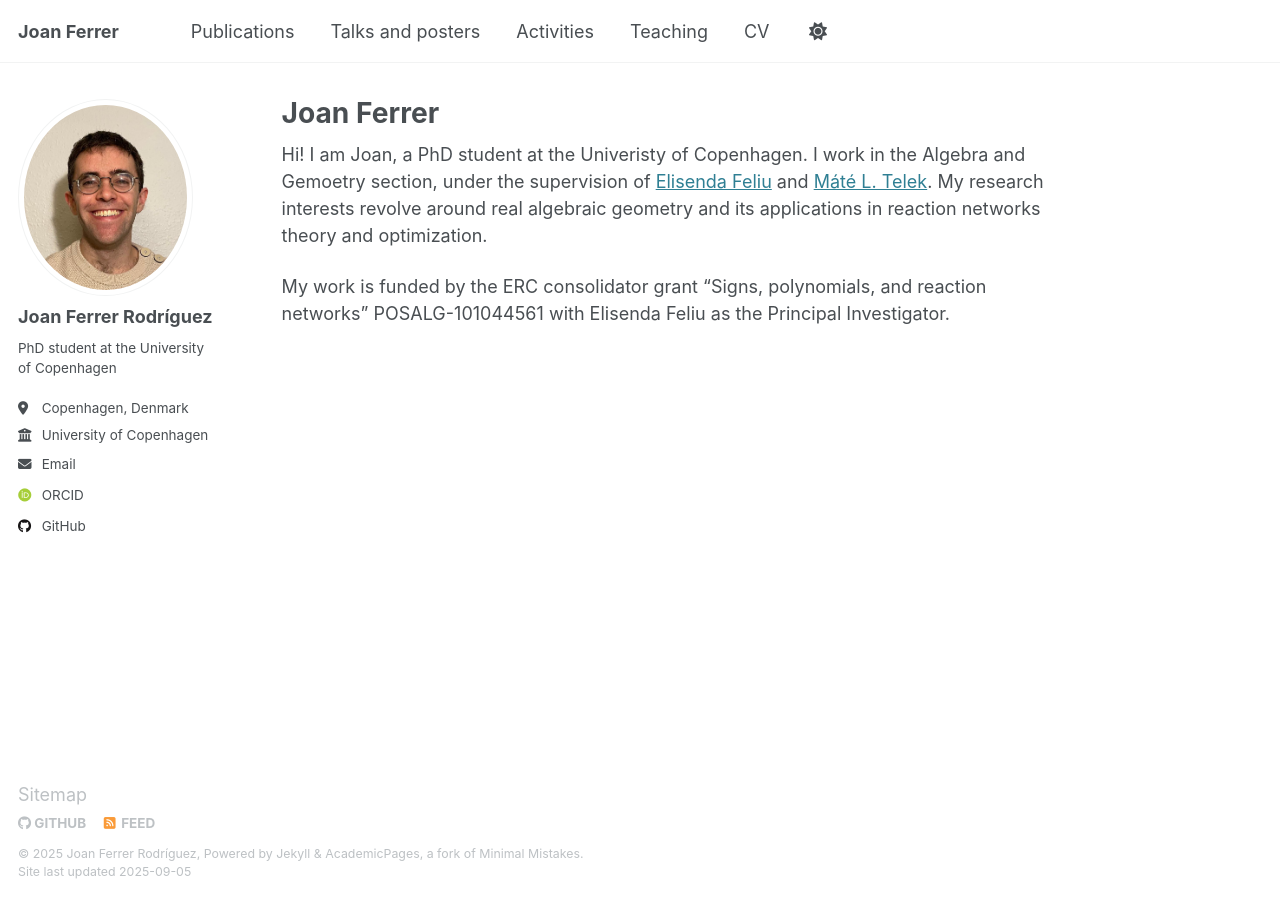
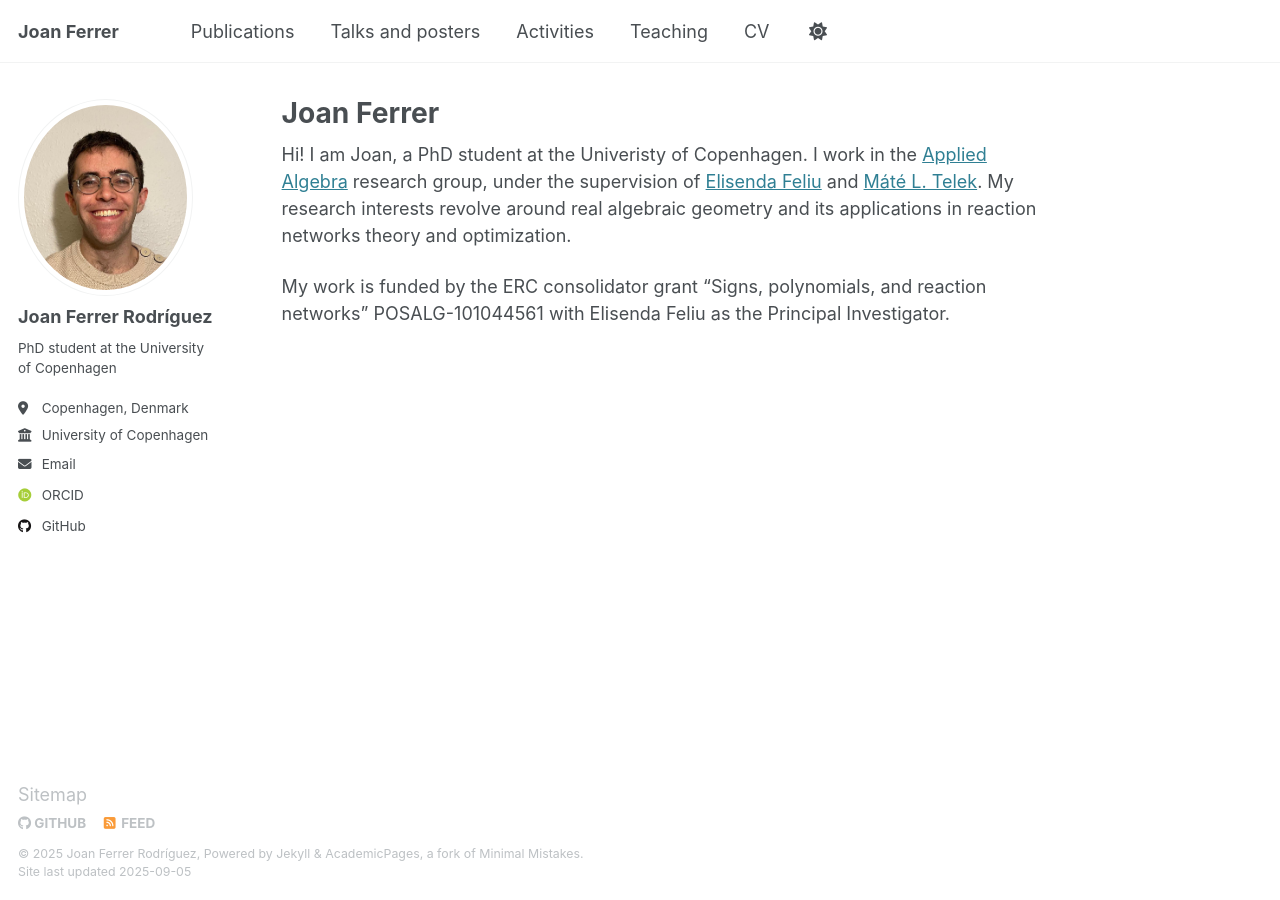
Before and after one commit to joan-ferrer/joan-ferrer.github.io, a Jekyll site: the page built from _pages/about.md, in a window 1280 px wide. Built offline with Jekyll 4.4.1, drawn with Linux system fonts in a browser that asks for light colours; some web fonts are replaced.

Commit message:
Update about.md

```diff
--- a/_pages/about.md
+++ b/_pages/about.md
@@ -7,6 +7,6 @@ redirect_from:
   - /about.html
 ---
 
-Hi! I am Joan, a PhD student at the Univeristy of Copenhagen. I work in the Algebra and Gemoetry section, under the supervision of [Elisenda Feliu](https://web.math.ku.dk/~efeliu/) and [Máté L. Telek](https://matetelek.wordpress.com/). My research interests revolve around real algebraic geometry and its applications in reaction networks theory and optimization.
+Hi! I am Joan, a PhD student at the Univeristy of Copenhagen. I work in the [Applied Algebra](https://www.math.ku.dk/english/research/ag/applied-algebra-research-group/) research group, under the supervision of [Elisenda Feliu](https://web.math.ku.dk/~efeliu/) and [Máté L. Telek](https://matetelek.wordpress.com/). My research interests revolve around real algebraic geometry and its applications in reaction networks theory and optimization.
 
 My work is funded by the ERC consolidator grant  “Signs, polynomials, and reaction networks” POSALG-101044561 with Elisenda Feliu as the Principal Investigator.
```
